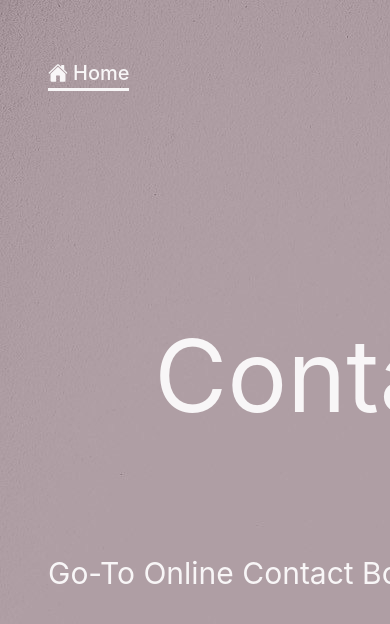
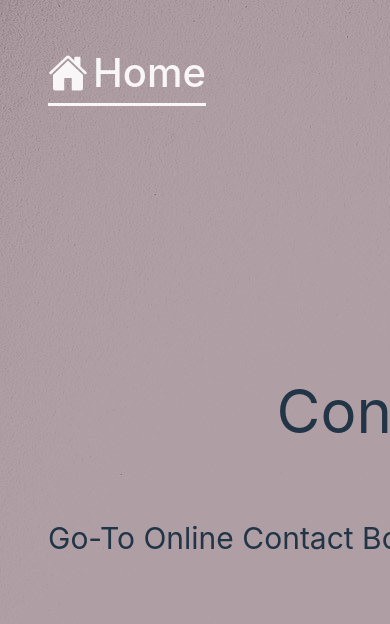
Before and after one commit to MrKrodbon/goit-react-hw-08, a React (Vite) app: page / in a window 390 px wide. Shown: the top 624 px of the page. Built offline with nearby package versions, Linux system fonts and the light colour scheme.

Commit message:
mobile styles

```diff
--- a/src/App.css
+++ b/src/App.css
@@ -1,12 +1,14 @@
 #root {
-  width: 1280px;
+  max-width: 1280px;
+  position: relative;
   margin: 0 auto;
   padding: 2rem;
   text-align: center;
 }
 
-body {
+html {
   background-image: url("./assets/background.jpg");
+
   object-fit: cover;
   background-repeat: no-repeat;
   color: #f8f6f7;
--- a/src/components/AppBar/AppBar.jsx
+++ b/src/components/AppBar/AppBar.jsx
@@ -2,15 +2,32 @@
 import AuthNav from "../AuthNav/AuthNav";
 import Navigation from "../Navigation/Navigation";
 import UserMenu from "../UserMenu/UserMenu";
+import { RxHamburgerMenu } from "react-icons/rx";
 
 import styles from "./AppBar.module.css";
 import { selectIsLoggedIn } from "../../redux/auth/selectors";
+import BurgerMenu from "../BurgerMenu/BurgerMenu";
+import { useState } from "react";
 
 const AppBar = () => {
   const isLoggedIn = useSelector(selectIsLoggedIn);
+  const [isBurgerMenuOpen, setIsBurgerMenuOpen] = useState(false);
+
+  const onBurgerMenuClick = () => {
+    setIsBurgerMenuOpen(true);
+  };
+
   return (
     <header className={styles.header}>
       <Navigation />
+      {/* {isLoggedIn && (
+        <button onClick={onBurgerMenuClick} className={styles.burgerMenuBtn}>
+          <RxHamburgerMenu />
+        </button>
+      )} */}
+      {/* {isBurgerMenuOpen && <BurgerMenu />} */}
+
+      <BurgerMenu />
       <div className={styles.appBarNavigationLinks}>
         {isLoggedIn ? <UserMenu /> : <AuthNav />}
       </div>
--- a/src/components/AppBar/AppBar.module.css
+++ b/src/components/AppBar/AppBar.module.css
@@ -24,3 +24,9 @@
   border-bottom: 3px solid #f8f6f7;
   transition: border-bottom 0.5s cubic-bezier(0.19, 1, 0.22, 1);
 }
+
+@media screen and (min-width: 769px) {
+  .burgerMenuBtn {
+    display: none;
+  }
+}
--- /dev/null
+++ b/src/components/BurgerMenu/BurgerMenu.jsx
@@ -0,0 +1,19 @@
+import React from "react";
+import UserMenu from "../UserMenu/UserMenu";
+import AuthNav from "../AuthNav/AuthNav";
+
+import styles from "./BurgerMenu.module.css";
+import { useSelector } from "react-redux";
+import { selectIsLoggedIn } from "../../redux/auth/selectors";
+
+const BurgerMenu = () => {
+  const isLoggedIn = useSelector(selectIsLoggedIn);
+
+  return (
+    <div className={styles.burgerMenuNavigationLinks}>
+      {isLoggedIn ? <UserMenu /> : <AuthNav />}
+    </div>
+  );
+};
+
+export default BurgerMenu;
--- /dev/null
+++ b/src/components/BurgerMenu/BurgerMenu.module.css
@@ -0,0 +1,13 @@
+.burgerMenuNavigationLinks {
+  height: 100%;
+  width: 400px;
+  position: absolute;
+  right: 0;
+  top: 0;
+  z-index: 3;
+  background-color: gray;
+  display: flex;
+  flex-direction: column;
+  justify-content: start;
+  align-items: start;
+}
--- a/src/components/Navigation/Navigation.module.css
+++ b/src/components/Navigation/Navigation.module.css
@@ -25,3 +25,9 @@
 .icon {
   padding-right: 5px;
 }
+
+@media screen and (max-width: 768px) {
+  .link {
+    font-size: 40px;
+  }
+}
--- a/src/components/UserMenu/UserMenu.module.css
+++ b/src/components/UserMenu/UserMenu.module.css
@@ -56,3 +56,23 @@
   border-radius: 5px;
   padding: 5px 10px;
 }
+
+@media screen and (max-width: 768px) {
+  .usersNavigationWrapper {
+    display: flex;
+    flex-direction: column;
+    justify-content: end;
+    align-items: start;
+    gap: 20px;
+    margin-left: 30px;
+  }
+
+  .welcomeToUser {
+    margin-top: 30px;
+    font-size: 35px;
+  }
+
+  .logoutBtn {
+    font-size: 35px;
+  }
+}
--- a/src/pages/HomePage/HomePage.module.css
+++ b/src/pages/HomePage/HomePage.module.css
@@ -35,3 +35,28 @@
     border-color: transparent;
   }
 }
+
+@media screen and (max-width: 768px) {
+  .homePageWrapper {
+    min-height: 80vh;
+    display: flex;
+    flex-direction: column;
+    align-items: center;
+    justify-content: center;
+  }
+
+  .mainTitle {
+    font-size: 60px;
+    margin-top: 0;
+    overflow: hidden;
+    text-wrap: nowrap;
+  }
+
+  .secondTitle {
+    overflow: hidden;
+    text-wrap: nowrap;
+    animation: typing 4s steps(30, end), blink 0.7s step-end infinite;
+    font-size: 30px;
+    margin: 0;
+  }
+}
```
